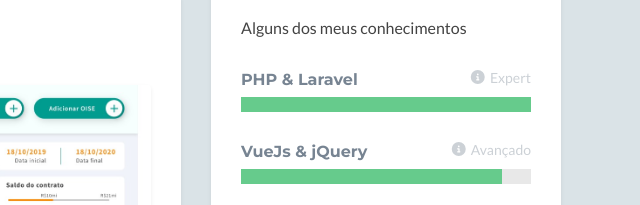
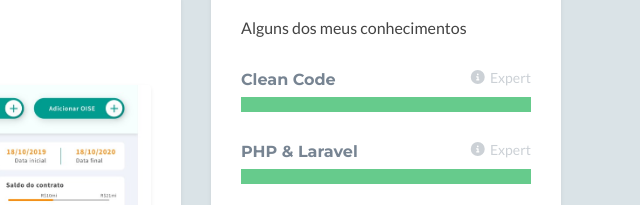
Before and after one commit to GabrielKrysa/portifolio, a plain HTML site: page index.html in a window 1280 px wide. Shown: the part 595-800 px from the top of the page, 634-1274 px from the left. Drawn offline with Linux system fonts and the light colour scheme; no server answers.

Commit message:
Update index.html

```diff
--- a/index.html
+++ b/index.html
@@ -278,7 +278,17 @@
                             <p class="intro">
                                 Alguns dos meus conhecimentos
                             <div class="skillset">
-
+                                <div class="item">
+                                    <h3 class="level-title">Clean Code<span class="level-label"
+                                            data-toggle="tooltip" data-placement="left" data-animation="true"
+                                            title="Expert em desenvolvimento com o framework Laravel"><i
+                                                class="fas fa-info-circle"></i>Expert</span></h3>
+                                    <div class="level-bar">
+                                        <div class="level-bar-inner" data-level="100%">
+                                        </div>
+                                    </div>
+                                    <!--//level-bar-->
+                                </div>
                                 <div class="item">
                                     <h3 class="level-title">PHP &amp; Laravel<span class="level-label"
                                             data-toggle="tooltip" data-placement="left" data-animation="true"
```
